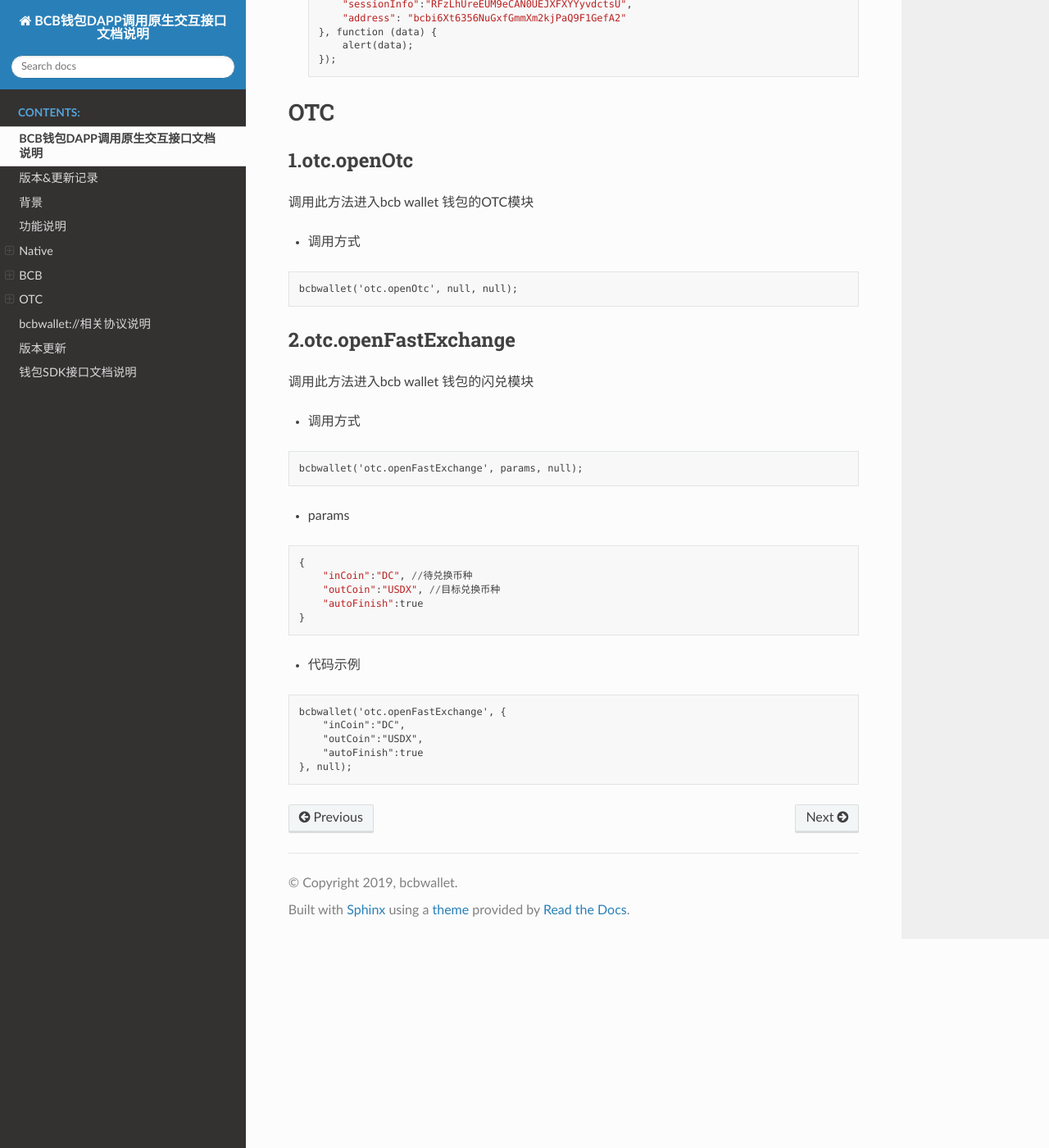
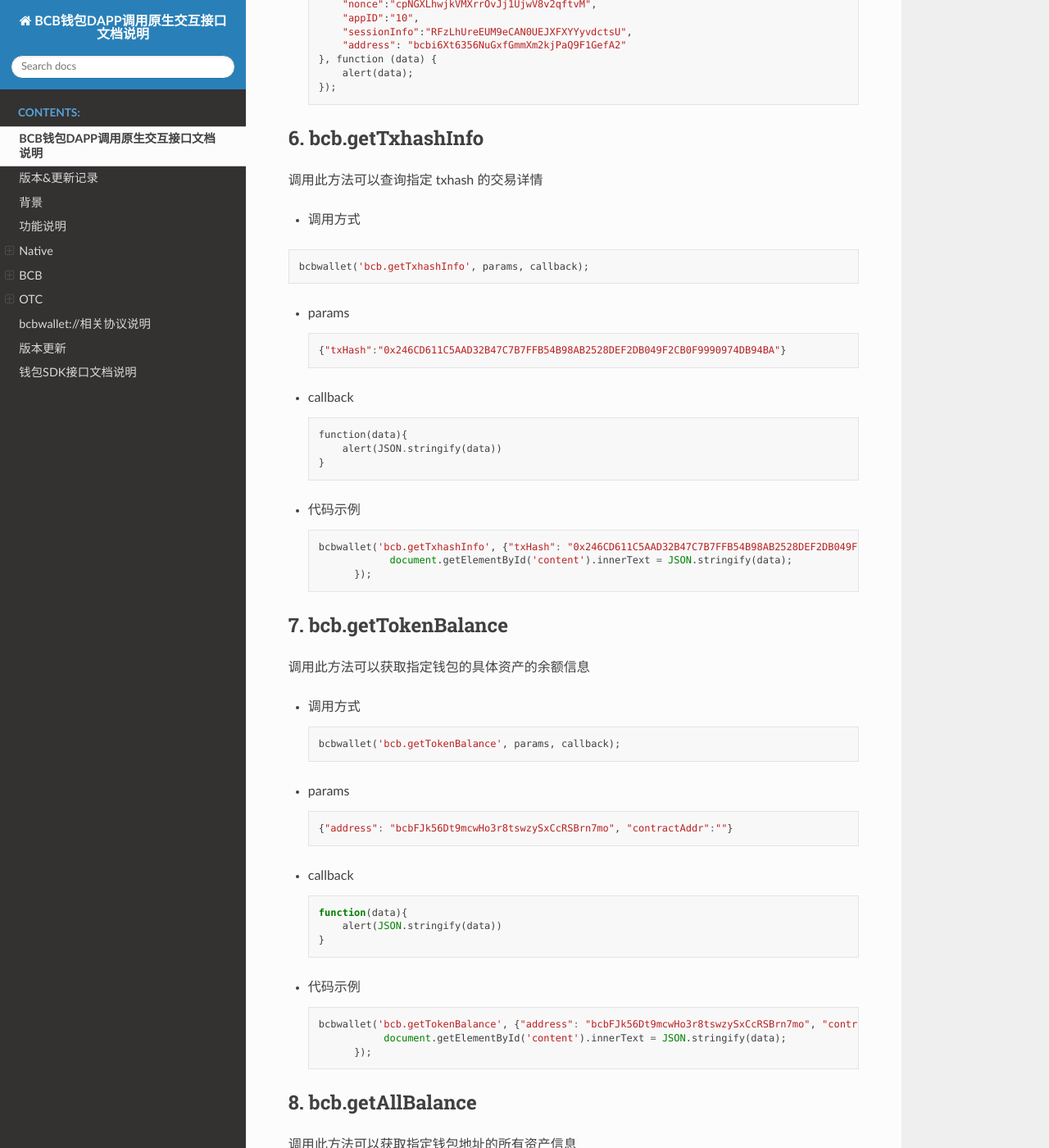
Before and after one commit to bcbwallet/bcbwallet-app, a Sphinx documentation site: the page built from docs/jsapi.md, in a window 1280 px wide and 1400 px high, scrolled down 7997 px. Shown: the whole window at 82% size. Built offline with Sphinx 7.4.7 and the Read the Docs theme 2.0.0, drawn with Linux system fonts in a browser that asks for light colours; some of the changed text lies outside the part shown.

Commit message:
add method

````diff
--- a/docs/jsapi.md
+++ b/docs/jsapi.md
@@ -4,9 +4,10 @@
 
 # 版本&更新记录
 
-| 版本号  | 作者      | 日期       | 更新内容 |
-| ------- | --------- | ---------- | -------- |
-| v.1.0.0 | bcbwallet | 2019-07-15 | 初始版本 |
+| 版本号  | 作者      | 日期       | 更新内容                   |
+| ------- | --------- | ---------- | -------------------------- |
+| v.1.0.0 | bcbwallet | 2019-07-15 | 初始版本                   |
+| v1.1    | bcbwallet | 2020-01-06 | 新增方法(BCB模块6,7,8方法) |
 
 # 背景
 
@@ -423,6 +426,106 @@
   });
   ```
 
+## 6. bcb.getTxhashInfo
+
+调用此方法可以查询指定 txhash 的交易详情
+
+-  调用方式
+
+  ```js
+  bcbwallet('bcb.getTxhashInfo', params, callback);
+  ```
+
+- params
+
+  ```javascript
+  {"txHash":"0x246CD611C5AAD32B47C7B7FFB54B98AB2528DEF2DB049F2CB0F9990974DB94BA"}
+  ```
+
+- callback
+
+  ```
+  function(data){
+      alert(JSON.stringify(data))
+  }
+  ```
+
+- 代码示例
+
+  ```javascript
+  bcbwallet('bcb.getTxhashInfo', {"txHash": "0x246CD611C5AAD32B47C7B7FFB54B98AB2528DEF2DB049F2CB0F9990974DB94BA"}, function(data){
+              document.getElementById('content').innerText = JSON.stringify(data);
+        });
+  ```
+
+## 7. bcb.getTokenBalance
+
+调用此方法可以获取指定钱包的具体资产的余额信息
+
+- 调用方式
+
+  ```js
+  bcbwallet('bcb.getTokenBalance', params, callback);
+  ```
+
+- params
+
+  ```js
+  {"address": "bcbFJk56Dt9mcwHo3r8tswzySxCcRSBrn7mo", "contractAddr":""}
+  ```
+
+- callback
+
+  ```js
+  function(data){
+      alert(JSON.stringify(data))
+  }
+  ```
+
+- 代码示例
+
+  ```js
+  bcbwallet('bcb.getTokenBalance', {"address": "bcbFJk56Dt9mcwHo3r8tswzySxCcRSBrn7mo", "contractAddr":""}, function(data){
+             document.getElementById('content').innerText = JSON.stringify(data);
+        });
+  ```
+
+## 8. bcb.getAllBalance
+
+调用此方法可以获取指定钱包地址的所有资产信息
+
+- 调用方式
+
+  ```js
+  bcbwallet('bcb.getAllBalance', params, callback);
+  ```
+
+- params
+
+- ```js
+  {"address": "bcbFJk56Dt9mcwHo3r8tswzySxCcRSBrn7mo"}
+  ```
+
+- callback
+
+- ```js
+  function(data){
+      alert(JSON.stringify(data))
+  }
+  ```
+
+- 代码示例
+
+- ```js
+  bcbwallet('bcb.getAllBalance', {"address": "bcbFJk56Dt9mcwHo3r8tswzySxCcRSBrn7mo"}, function(data){
+            document.getElementById('content').innerText = JSON.stringify(data);
+      });
+  ```
+
+-
+
+
+
 
 
 # OTC
````
Also changed, not shown: other parts of docs/jsapi.md (+2 -0 lines), docs/jsapi.rst (+101 -0 lines), 1 other file.
